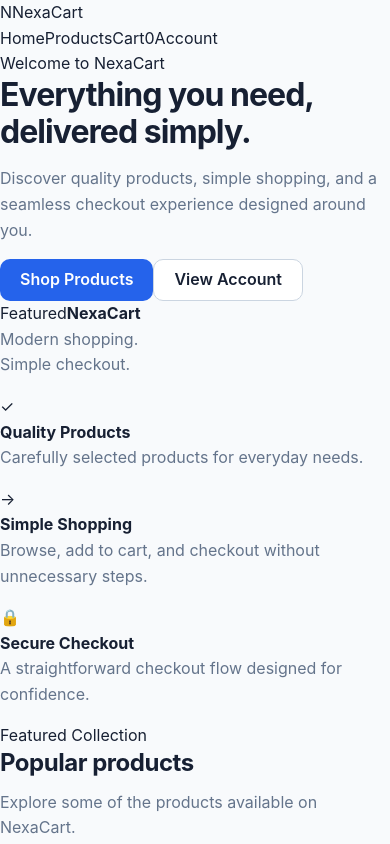
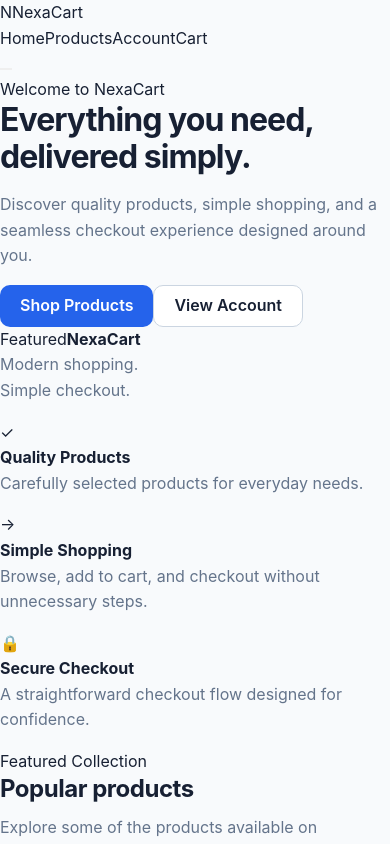
Before and after one commit to kmdsuhail72/nexacart, a React (Vite) app in the folder frontend/: page / in a window 390 px wide. Shown: the top 844 px of the page. Built offline with nearby package versions, Linux system fonts and the light colour scheme.

Commit message:
feat: finalize responsive header navigation

```diff
--- a/frontend/src/components/layout/Header.tsx
+++ b/frontend/src/components/layout/Header.tsx
@@ -1,64 +1,94 @@
+import { useState } from 'react'
 import { Link, NavLink } from 'react-router-dom'
 import { useCart } from '../../hooks/useCart'
 
 function Header() {
   const { cartCount } = useCart()
+  const [isMenuOpen, setIsMenuOpen] = useState(false)
+
+  function closeMenu() {
+    setIsMenuOpen(false)
+  }
 
   return (
     <header className="site-header">
-      <div className="header-container">
+      <div className="site-header-inner">
         <Link
           to="/"
-          className="brand"
+          className="site-logo"
           aria-label="NexaCart home"
+          onClick={closeMenu}
         >
-          <span className="brand-mark">N</span>
-          <span className="brand-name">NexaCart</span>
+          <span className="site-logo-mark">N</span>
+
+          <span className="site-logo-text">
+            NexaCart
+          </span>
         </Link>
 
         <nav
-          className="main-nav"
+          className={`site-nav ${
+            isMenuOpen ? 'site-nav-open' : ''
+          }`}
           aria-label="Primary navigation"
         >
           <NavLink
             to="/"
-            className={({ isActive }) =>
-              `nav-link ${isActive ? 'active' : ''}`
-            }
+            end
+            onClick={closeMenu}
           >
             Home
           </NavLink>
 
           <NavLink
             to="/products"
-            className={({ isActive }) =>
-              `nav-link ${isActive ? 'active' : ''}`
-            }
+            onClick={closeMenu}
           >
             Products
           </NavLink>
 
           <NavLink
-            to="/cart"
-            className={({ isActive }) =>
-              `nav-link cart-link ${isActive ? 'active' : ''}`
-            }
+            to="/account"
+            onClick={closeMenu}
           >
-            Cart
-            <span className="cart-badge">
-              {cartCount}
-            </span>
+            Account
           </NavLink>
 
           <NavLink
-            to="/account"
-            className={({ isActive }) =>
-              `nav-link ${isActive ? 'active' : ''}`
-            }
+            to="/cart"
+            className="site-nav-cart"
+            onClick={closeMenu}
           >
-            Account
+            <span>Cart</span>
+
+            {cartCount > 0 && (
+              <span
+                className="cart-count"
+                aria-label={`${cartCount} items in cart`}
+              >
+                {cartCount}
+              </span>
+            )}
           </NavLink>
         </nav>
+
+        <button
+          type="button"
+          className="mobile-menu-button"
+          aria-label={
+            isMenuOpen
+              ? 'Close navigation menu'
+              : 'Open navigation menu'
+          }
+          aria-expanded={isMenuOpen}
+          onClick={() =>
+            setIsMenuOpen((current) => !current)
+          }
+        >
+          <span />
+          <span />
+          <span />
+        </button>
       </div>
     </header>
   )
```
